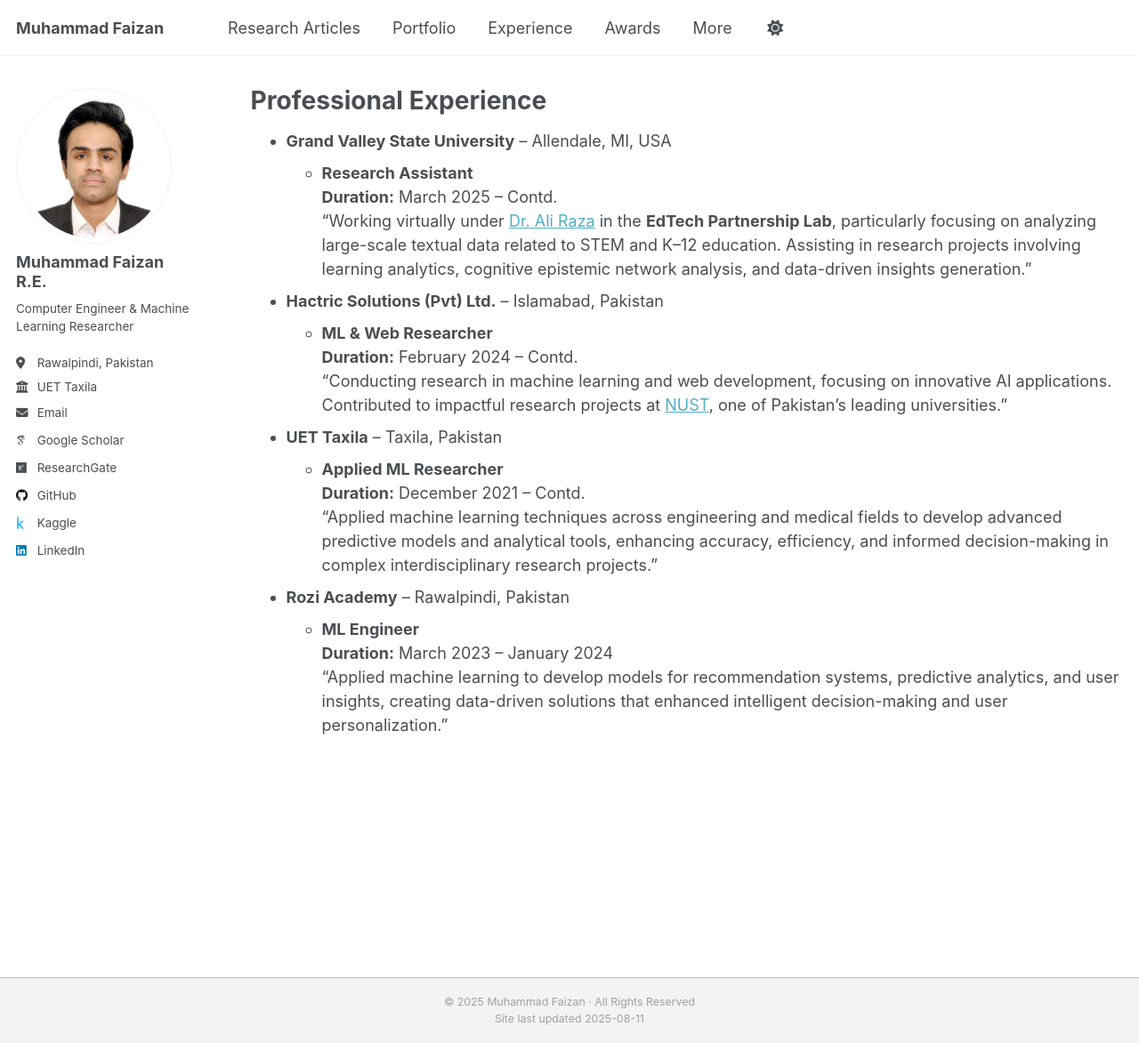
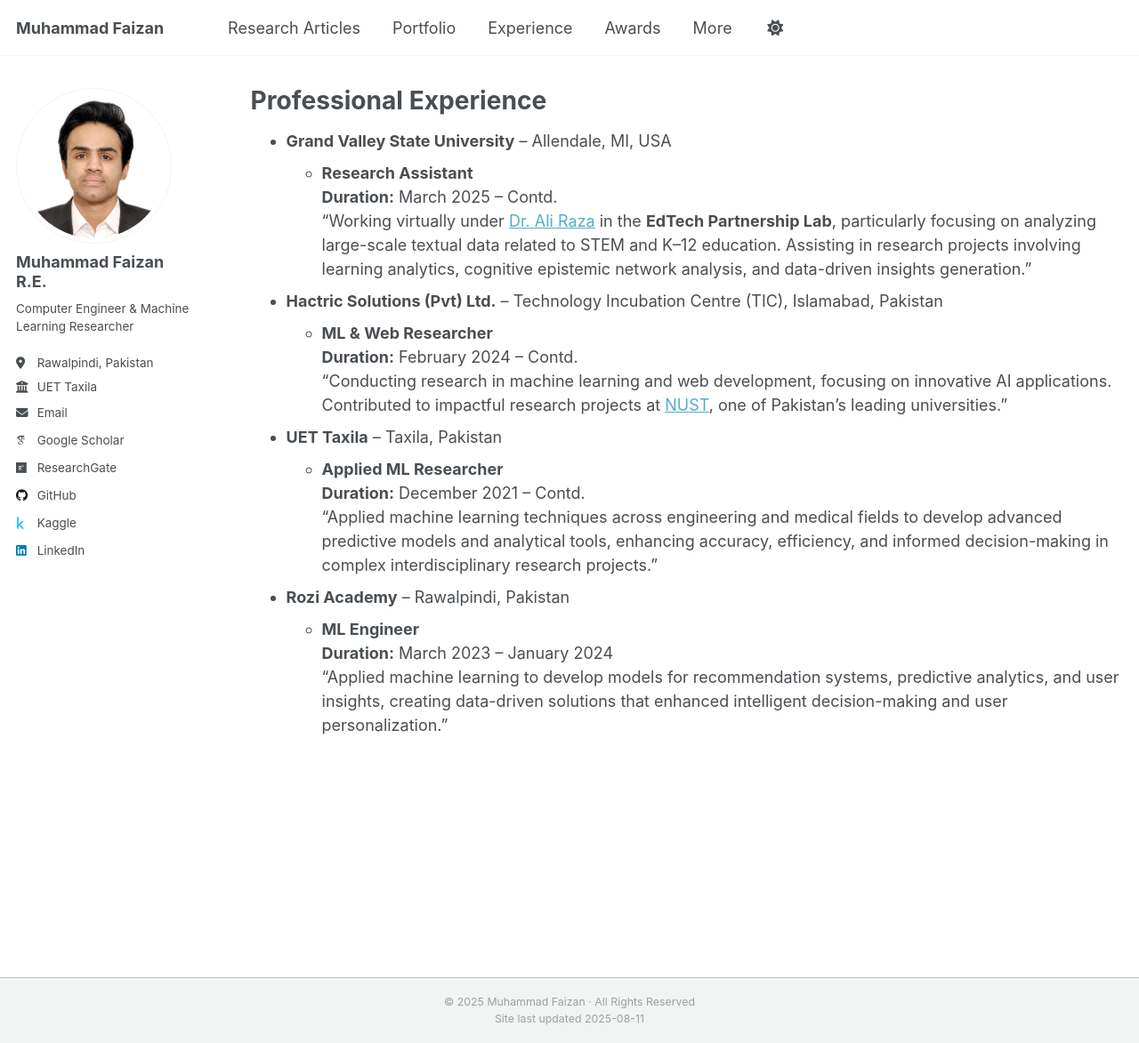
Before and after one commit to MuhammadFaizan99/MuhammadFaizan99.github.io, a Jekyll site: the page built from _pages/experience.md, in a window 1280 px wide and 1173 px high. Shown: the whole window at 89% size. Built offline with Jekyll 4.4.1, drawn with Linux system fonts in a browser that asks for light colours; some web fonts are replaced; a script that is not in the unit is left out.

Commit message:
Update experience.md

```diff
--- a/_pages/experience.md
+++ b/_pages/experience.md
@@ -15,7 +15,7 @@ redirect_from:
   **Duration:** March 2025 – Contd.
     “Working virtually under [Dr. Ali Raza](https://aliraza.org/) in the **EdTech Partnership Lab**, particularly focusing on analyzing large-scale textual data related to STEM and K–12 education. Assisting in research projects involving learning analytics, cognitive epistemic network analysis, and data-driven insights generation.”
 
-* **Hactric Solutions (Pvt) Ltd.** – Islamabad, Pakistan
+* **Hactric Solutions (Pvt) Ltd.** – Technology Incubation Centre (TIC), Islamabad, Pakistan
   * **ML & Web Researcher**
   **Duration:** February 2024 – Contd.
     “Conducting research in machine learning and web development, focusing on innovative AI applications. Contributed to impactful research projects at [NUST]([https://www.uettaxila.edu.pk](https://nust.edu.pk/)), one of Pakistan’s leading universities.”
```
